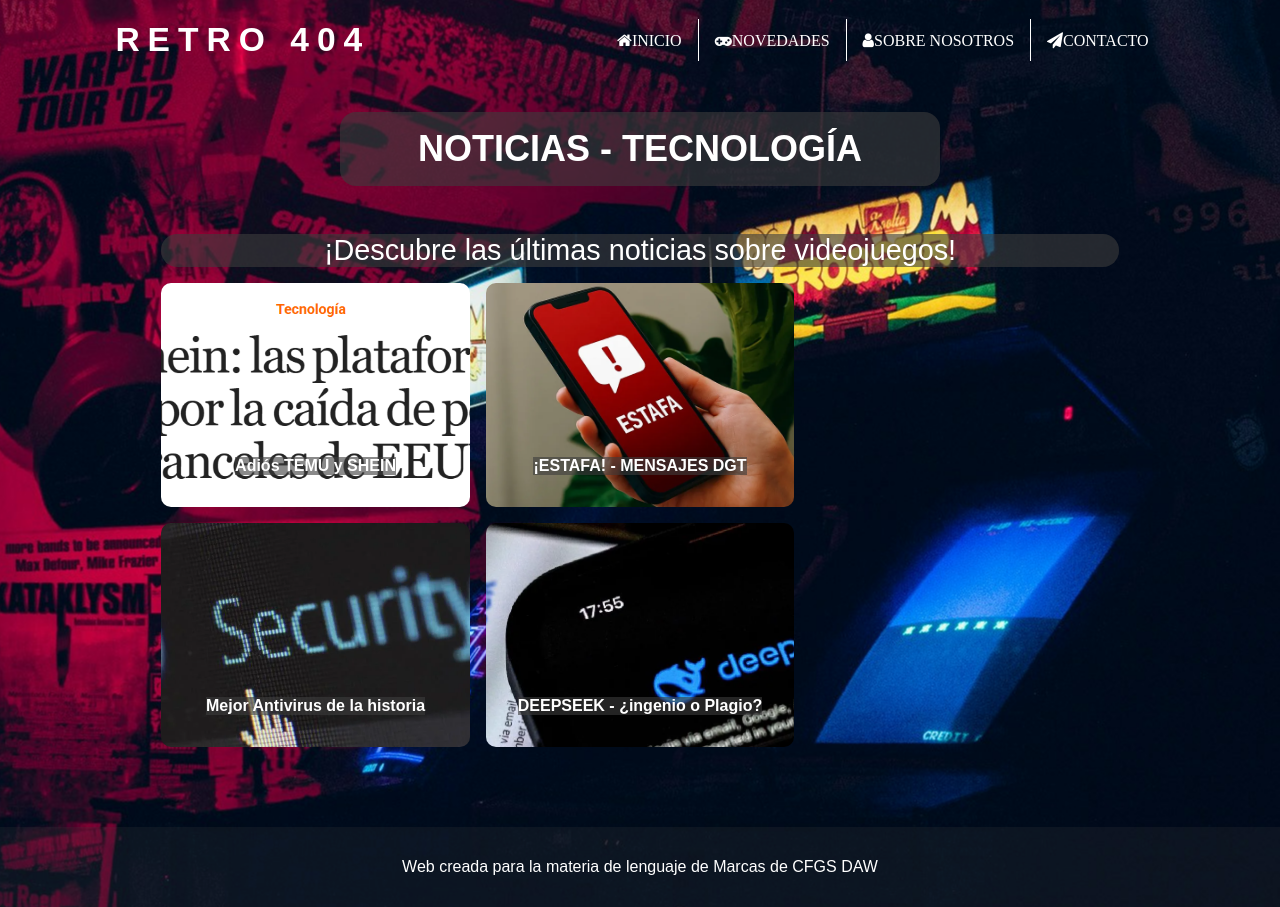
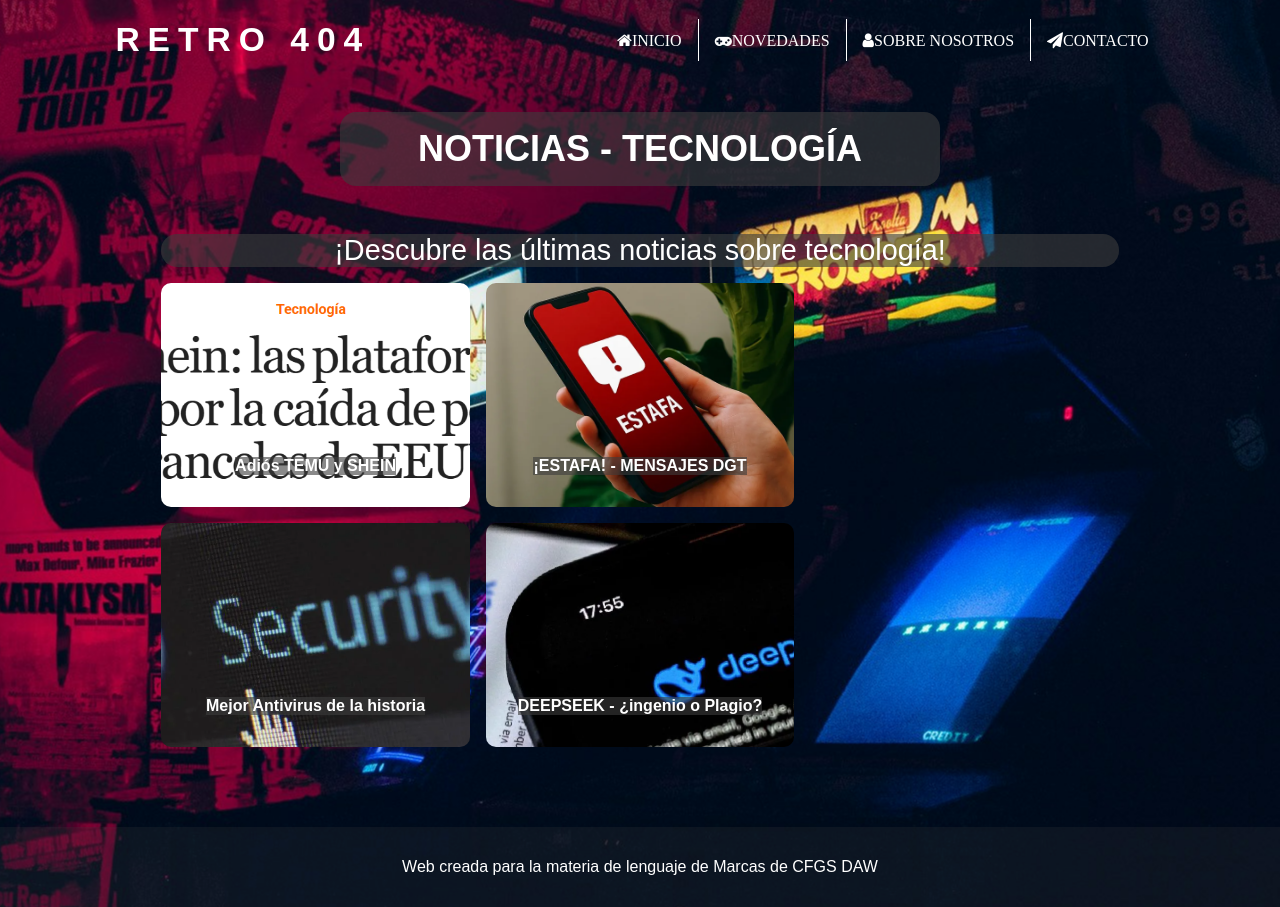
Before and after one commit to David-Gonzalez-Alcaniz/Web-Responsive, a plain HTML site: page noticiastecnologia.html in a window 1280 px wide. Drawn offline with Linux system fonts and the light colour scheme.

Commit message:
Update noticiastecnologia.html

```diff
--- a/noticiastecnologia.html
+++ b/noticiastecnologia.html
@@ -49,7 +49,7 @@
         </div>
         <div class="contenidonoticias">
            <aside>
-                <p>¡Descubre las últimas noticias sobre videojuegos!</p>
+                <p>¡Descubre las últimas noticias sobre tecnología!</p>
 
                 <div class="otrasnoticias">
                     <a href="https://www.eleconomista.es/tecnologia/noticias/13342330/04/25/adios-a-temu-y-shein-las-plataformas-chinas-paran-su-produccion-por-la-caida-de-pedidos-ante-los-aranceles-de-eeuu.html"
```
